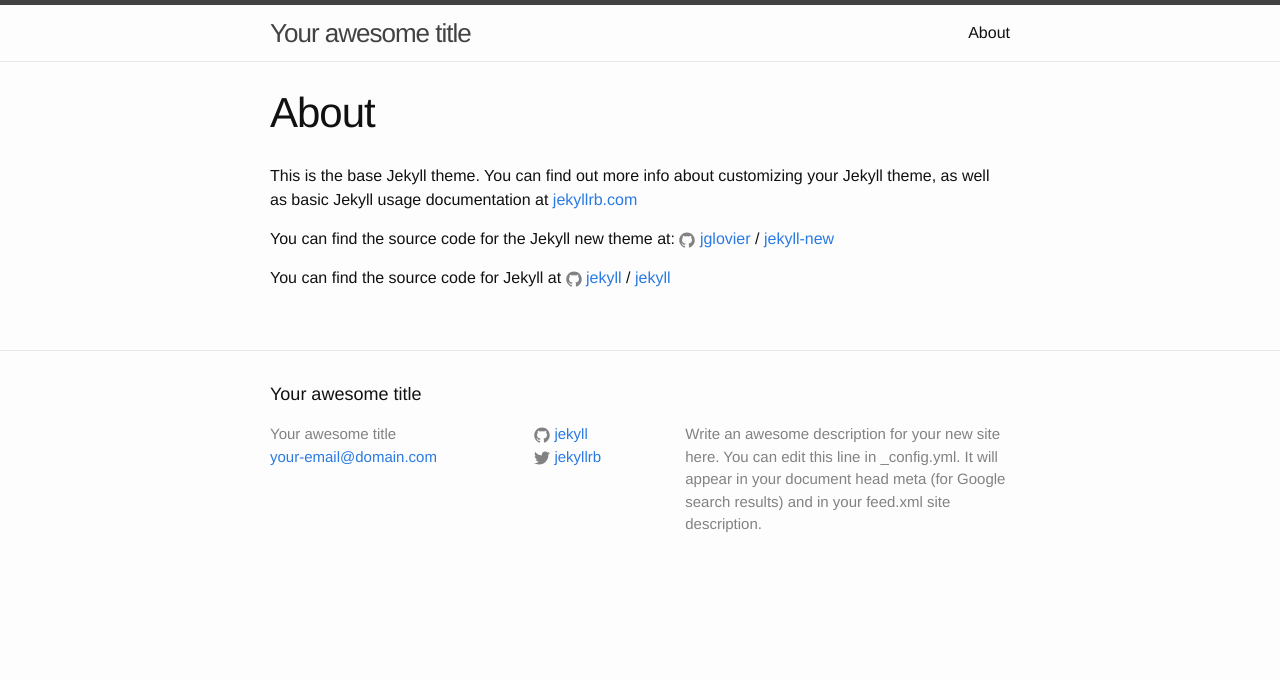
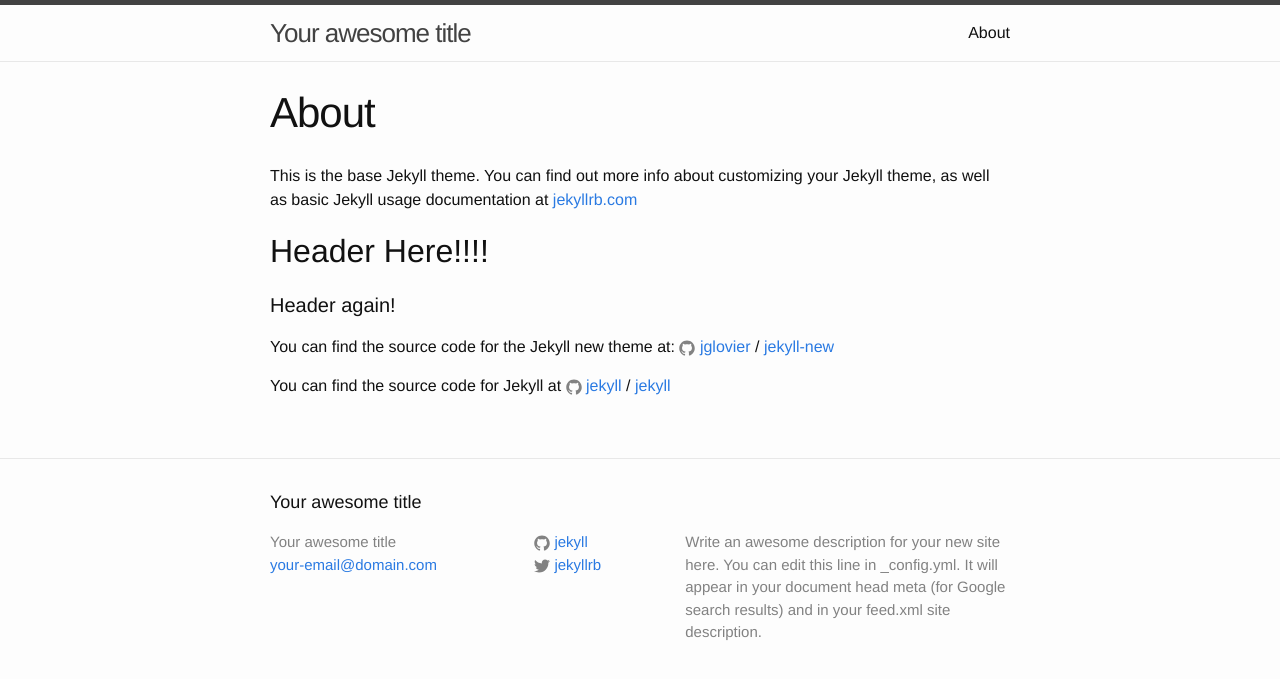
Before and after one commit to coder745/josh_website, a Jekyll site: the page built from about.md, in a window 1280 px wide. Shown: the top 679 px of the page. Built offline with Jekyll 4.4.1, drawn with Linux system fonts in a browser that asks for light colours.

Commit message:
Changes to about page

```diff
--- a/about.md
+++ b/about.md
@@ -6,6 +6,9 @@
 
 This is the base Jekyll theme. You can find out more info about customizing your Jekyll theme, as well as basic Jekyll usage documentation at [jekyllrb.com](http://jekyllrb.com/)
 
+## Header Here!!!!
+#### Header again!
+
 You can find the source code for the Jekyll new theme at:
 {% include icon-github.html username="jglovier" %} /
 [jekyll-new](https://github.com/jglovier/jekyll-new)
```
